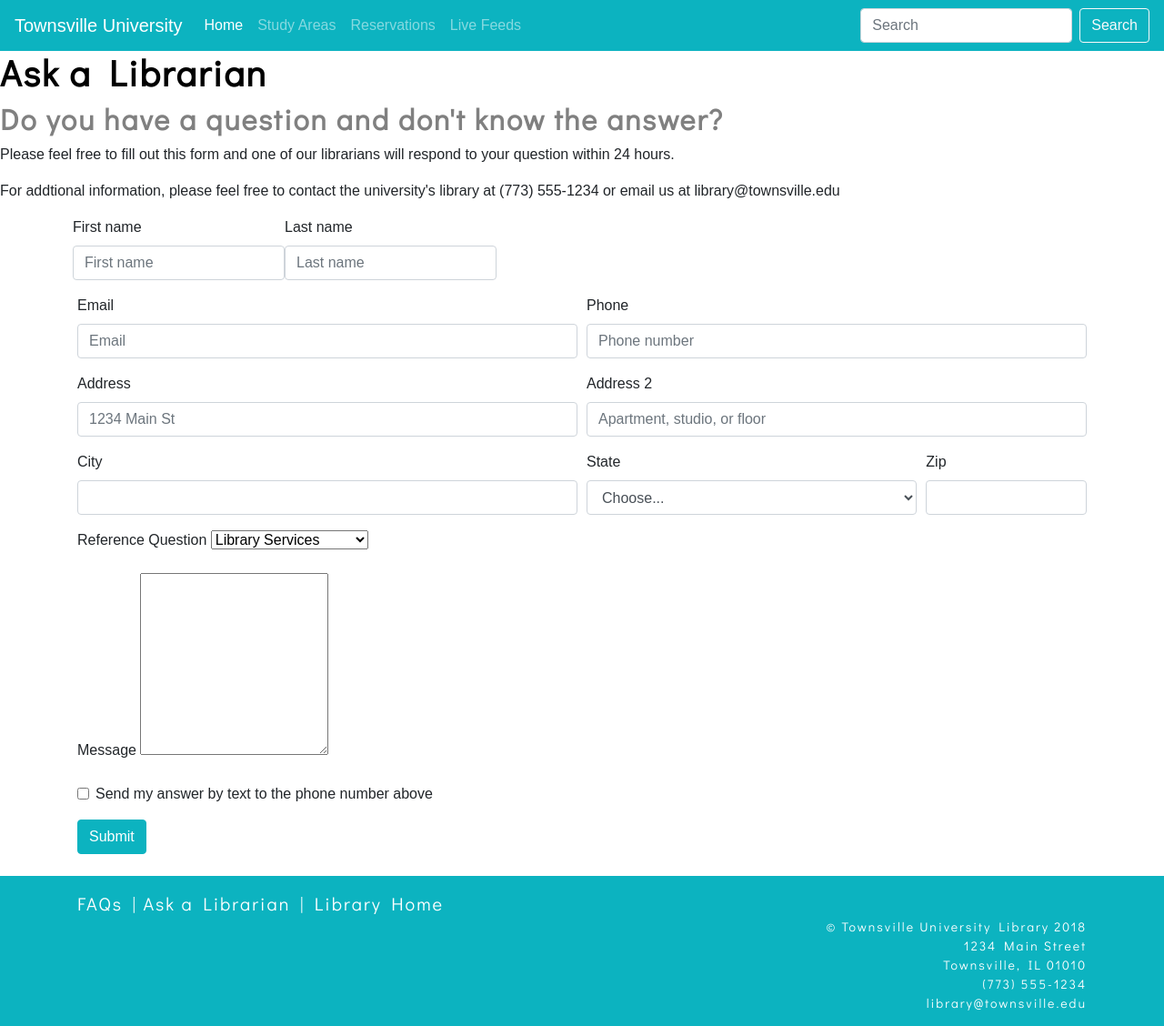
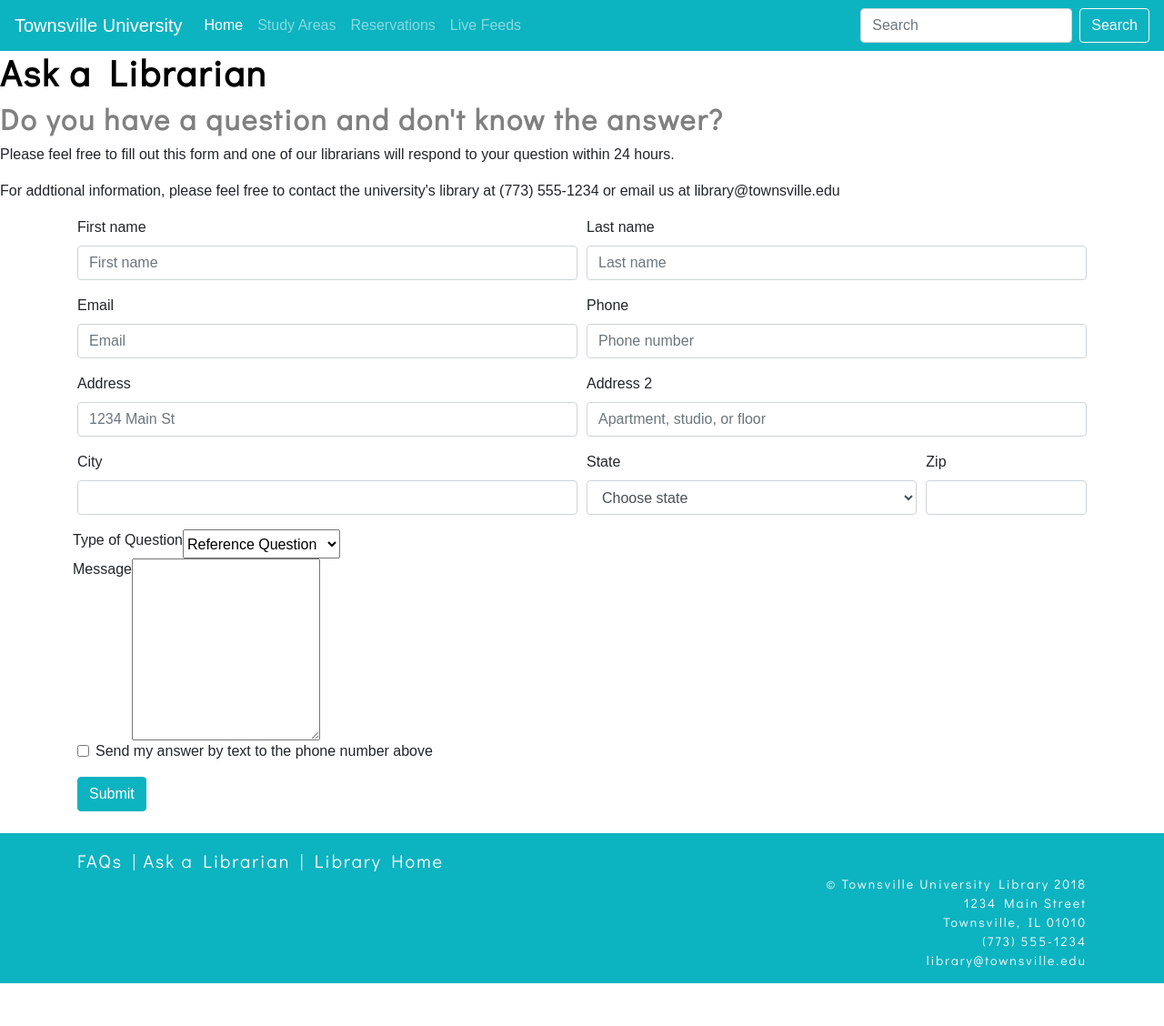
Before and after one commit to DOMLIS786/GAstudyareas, a Jekyll site: the page built from ask-librarian-form.html, in a window 1280 px wide. Shown: the whole page at 91% size. Built offline with Jekyll 4.4.1, drawn with Linux system fonts in a browser that asks for light colours; after the commit the page ends 1081 px from its top, so only the background shows below that.

Commit message:
Update ask-librarian-form.html

```diff
--- a/ask-librarian-form.html
+++ b/ask-librarian-form.html
@@ -17,11 +17,11 @@ title: Ask a Librarian
       <section class="container">
 <form>
 <div class="form-row">
-<div class="form-group">
+<div class="form-group col-md-6">
     <label for="fname">First name</label>
     <input type="text" class="form-control" id="fname" placeholder="First name">
   </div>
-  <div class="form-group">
+  <div class="form-group col-md-6">
     <label for="lname">Last name</label>
     <input type="text" class="form-control" id="lname" placeholder="Last name">
   </div>
@@ -54,8 +54,10 @@ title: Ask a Librarian
     <div class="form-group col-md-4">
       <label for="inputState">State</label>
       <select id="inputState" class="form-control">
-        <option selected>Choose...</option>
-        <option>...</option>
+        <option selected>Choose state</option>
+        <option>IL</option>
+        <option>IN</option>
+        <option>WI</option>
       </select>
     </div>
     <div class="form-group col-md-2">
@@ -63,15 +65,16 @@ title: Ask a Librarian
       <input type="text" class="form-control" id="inputZip">
     </div>
   </div>
-   <div class="form-group">
-   <label for="reference">Reference Question</label>
+   <div class="form-row">
+   <label for="reference">Type of Question</label>
     <select id="reference" name="referencequestion">
+      <option value="referencequestion">Reference Question</option>
       <option value="libraryservices">Library Services</option>
       <option value="events">Events</option>
       <option value="general">Genernal Information</option>
     </select>
   </div>
-  <div class="form-group">
+  <div class="form-row">
     <label for="message">Message</label>
     <textarea id="subject" name="subject"style="height:200px"></textarea>
   </div>
```
